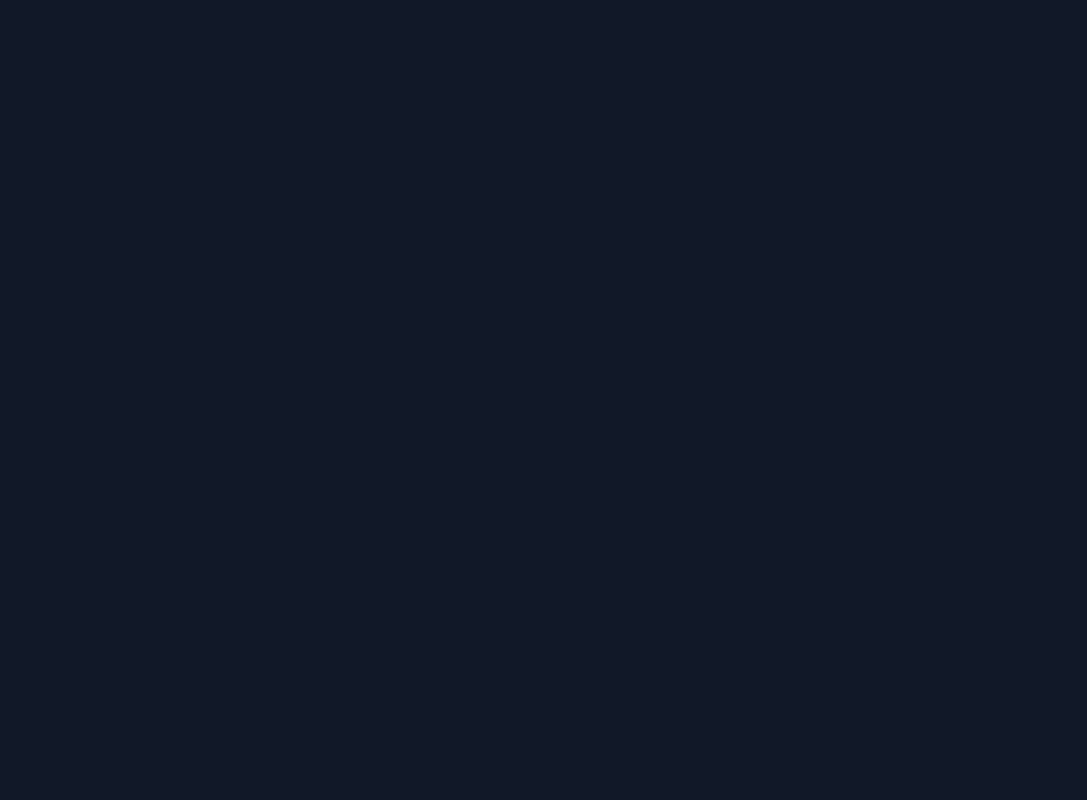
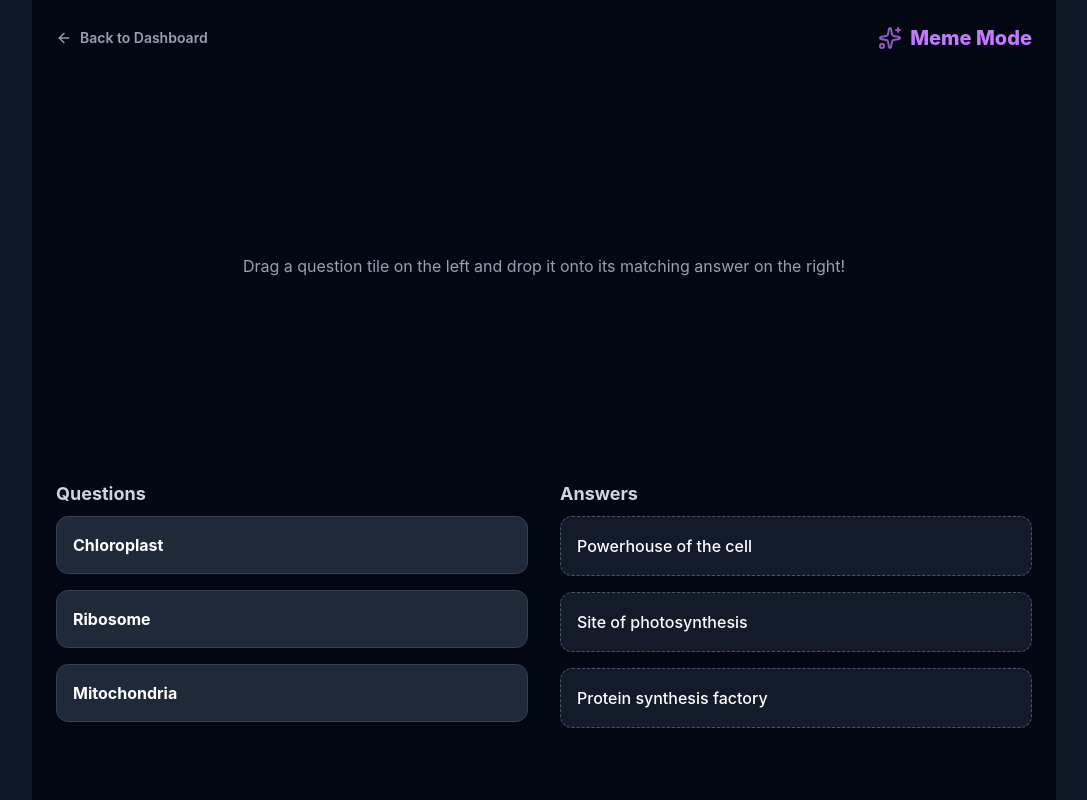
Before and after one commit to junaidbillah3-prog/Study-Fun, a React (Vite) app: page /meme-mode/1 in a window 1280 px wide. Before the commit this address had no page. Shown: the whole page, without its empty margins (96-1183 px from the left). Built offline with nearby package versions, Linux system fonts and the light colour scheme.

Commit message:
Add interactive Meme Mode with drag and drop audio/video triggers

```diff
--- a/src/App.jsx
+++ b/src/App.jsx
@@ -2,6 +2,7 @@ import { BrowserRouter, Routes, Route } from 'react-router-dom';
 import Dashboard from './pages/Dashboard';
 import Quiz from './pages/Quiz';
 import Leaderboard from './pages/Leaderboard';
+import MemeMode from './pages/MemeMode';
 
 function App() {
   return (
@@ -10,6 +11,8 @@ function App() {
         <Route path="/leaderboard" element={<Leaderboard />} />
         <Route path="/" element={<Dashboard />} />
         <Route path="/quiz/:subjectId" element={<Quiz />} />
+        <Route path="/meme-mode/:subjectId" element={<MemeMode />} />
+        <Route path="/leaderboard" element={<Leaderboard />} />
       </Routes>
     </BrowserRouter>
   );
--- a/src/pages/Dashboard.jsx
+++ b/src/pages/Dashboard.jsx
@@ -91,11 +91,11 @@ export default function Dashboard() {
 {subjects.map((subj) => {
   const IconComponent = subj.icon;
   return (
-            <Link
+    <div
       key={subj.id}
-              to={`/quiz/${subj.id}`}
-              className={`p-6 rounded-2xl border bg-gray-800/50 backdrop-blur-sm transition-all transform hover:-translate-y-1 flex items-center gap-5 shadow-lg ${subj.color}`}
+      className={`p-6 rounded-2xl border bg-gray-800/50 backdrop-blur-sm transition-all flex flex-col justify-between shadow-lg ${subj.color}`}
     >
+      <div className="flex items-center gap-5 mb-4">
         <div className="p-4 rounded-xl bg-gray-900/80 shadow-inner">
           <IconComponent className="w-8 h-8" />
         </div>
@@ -103,7 +103,23 @@ export default function Dashboard() {
           <h3 className="text-2xl font-bold text-white mb-1">{subj.name}</h3>
           <p className="text-sm text-gray-400">Practice questions, past papers, and instant scoring.</p>
         </div>
+      </div>
+
+      <div className="grid grid-cols-2 gap-3 mt-2">
+        <Link
+          to={`/quiz/${subj.id}`}
+          className="text-center py-2 px-4 bg-blue-600/80 hover:bg-blue-600 text-white font-bold text-sm rounded-xl transition-all"
+        >
+          Classic Quiz
         </Link>
+        <Link
+          to={`/meme-mode/${subj.id}`}
+          className="text-center py-2 px-4 bg-purple-600/80 hover:bg-purple-600 text-white font-bold text-sm rounded-xl transition-all flex items-center justify-center gap-1.5"
+        >
+          <Sparkles className="w-4 h-4" /> Meme Mode
+        </Link>
+      </div>
+    </div>
   );
 })}
       </div>
--- /dev/null
+++ b/src/pages/MemeMode.jsx
@@ -0,0 +1,219 @@
+import { useState, useEffect, useRef } from 'react';
+import { useParams, Link } from 'react-router-dom';
+import { supabase } from '../lib/supabase';
+import { ArrowLeft, Sparkles, RefreshCw, Trophy } from 'lucide-react';
+
+const SUPABASE_PROJECT_URL = import.meta.env.VITE_SUPABASE_URL;
+const BUCKET_NAME = 'meme-assets';
+
+// Sample meme matching pairs per subject
+const SAMPLE_PAIRS = {
+  'life-sciences': [
+    { id: 1, prompt: 'Mitochondria', answer: 'Powerhouse of the cell' },
+    { id: 2, prompt: 'Ribosome', answer: 'Protein synthesis factory' },
+    { id: 3, prompt: 'Chloroplast', answer: 'Site of photosynthesis' },
+  ],
+  'physical-sciences': [
+    { id: 1, prompt: 'Newton 1st Law', answer: 'Inertia / Law of Rest' },
+    { id: 2, prompt: 'F = ma', answer: 'Newton 2nd Law equation' },
+    { id: 3, prompt: 'Work done', answer: 'Force times displacement' },
+  ],
+  'mathematics': [
+    { id: 1, prompt: 'Derivative of x²', answer: '2x' },
+    { id: 2, prompt: 'Integral of 1/x', answer: 'ln|x| + C' },
+    { id: 3, prompt: 'Sin²θ + Cos²θ', answer: '1' },
+  ],
+  'history': [
+    { id: 1, prompt: 'Cold War', answer: 'US vs USSR tension without direct war' },
+    { id: 2, prompt: '1994', answer: 'First democratic election in South Africa' },
+  ]
+};
+
+export default function MemeMode() {
+  const { subjectId } = useParams();
+  const pairs = SAMPLE_PAIRS[subjectId] || SAMPLE_PAIRS['life-sciences'];
+
+  const [prompts, setPrompts] = useState([]);
+  const [answers, setAnswers] = useState([]);
+  const [connections, setConnections] = useState({}); // { promptId: answerId }
+  const [draggedPromptId, setDraggedPromptId] = useState(null);
+
+  // Active Meme Overlay State
+  const [activeMeme, setActiveMeme] = useState(null); // { type: 'correct'|'wrong', mediaUrl: '', isVideo: boolean }
+  const audioRef = useRef(null);
+
+  useEffect(() => {
+    // Shuffle prompts and answers independently
+    setPrompts([...pairs].sort(() => Math.random() - 0.5));
+    setAnswers([...pairs].sort(() => Math.random() - 0.5));
+  }, [subjectId]);
+
+  const stopCurrentAudio = () => {
+    if (audioRef.current) {
+      audioRef.current.pause();
+      audioRef.current.currentTime = 0;
+      audioRef.current = null;
+    }
+  };
+
+  const triggerMeme = (isCorrect) => {
+    stopCurrentAudio();
+
+    const mediaFileName = isCorrect ? 'correct.mp4' : 'wrong.mp4';
+    const audioFileName = isCorrect ? 'correct.mp3' : 'wrong.mp3';
+
+    const mediaUrl = `${SUPABASE_PROJECT_URL}/storage/v1/object/public/${BUCKET_NAME}/${mediaFileName}`;
+    const audioUrl = `${SUPABASE_PROJECT_URL}/storage/v1/object/public/${BUCKET_NAME}/${audioFileName}`;
+
+    const isVideo = mediaFileName.endsWith('.mp4');
+
+    setActiveMeme({
+      type: isCorrect ? 'correct' : 'wrong',
+      mediaUrl,
+      isVideo,
+    });
+
+    const audio = new Audio(audioUrl);
+    audioRef.current = audio;
+
+    audio.play().catch((err) => console.log('Audio playback prevented:', err));
+
+    audio.onended = () => {
+      setActiveMeme(null);
+    };
+  };
+
+  // Drag and Drop Handlers
+  const handleDragStart = (e, promptId) => {
+    setDraggedPromptId(promptId);
+    e.dataTransfer.setData('text/plain', promptId.toString());
+  };
+
+  const handleDrop = (e, answerId) => {
+    e.preventDefault();
+    if (!draggedPromptId) return;
+
+    // Check if correct match
+    const isCorrect = draggedPromptId === answerId;
+
+    setConnections((prev) => ({
+      ...prev,
+      [draggedPromptId]: answerId,
+    }));
+
+    triggerMeme(isCorrect);
+    setDraggedPromptId(null);
+  };
+
+  const handleDisconnect = (promptId) => {
+    stopCurrentAudio();
+    setActiveMeme(null);
+
+    setConnections((prev) => {
+      const copy = { ...prev };
+      delete copy[promptId];
+      return copy;
+    });
+  };
+
+  const handleDragOver = (e) => {
+    e.preventDefault();
+  };
+
+  return (
+    <div className="min-h-screen bg-gray-950 text-white p-6 max-w-5xl mx-auto flex flex-col justify-between relative">
+      {/* Top Bar */}
+      <div className="flex justify-between items-center mb-8">
+        <Link to="/" className="flex items-center gap-2 text-gray-400 hover:text-white text-sm font-semibold">
+          <ArrowLeft className="w-4 h-4" /> Back to Dashboard
+        </Link>
+        <div className="flex items-center gap-2 text-purple-400 font-extrabold text-xl">
+          <Sparkles className="w-6 h-6 animate-pulse" /> Meme Mode
+        </div>
+      </div>
+
+      <p className="text-center text-gray-400 mb-8">
+        Drag a question tile on the left and drop it onto its matching answer on the right!
+      </p>
+
+      {/* Drag & Drop Area */}
+      <div className="grid grid-cols-1 md:grid-cols-2 gap-8 mb-12">
+        {/* Prompts Column */}
+        <div className="space-y-4">
+          <h3 className="text-lg font-bold text-gray-300 mb-2">Questions</h3>
+          {prompts.map((p) => {
+            const isConnected = connections[p.id] !== undefined;
+            return (
+              <div
+                key={p.id}
+                draggable
+                onDragStart={(e) => handleDragStart(e, p.id)}
+                className={`p-4 rounded-xl border font-bold cursor-grab active:cursor-grabbing transition-all flex justify-between items-center ${
+                  isConnected
+                    ? 'bg-purple-900/40 border-purple-500/50 text-purple-200'
+                    : 'bg-gray-800 border-gray-700 hover:border-gray-500 text-white'
+                }`}
+              >
+                <span>{p.prompt}</span>
+                {isConnected && (
+                  <button
+                    onClick={() => handleDisconnect(p.id)}
+                    className="text-xs bg-red-500/20 text-red-400 border border-red-500/30 px-2 py-1 rounded hover:bg-red-500/40"
+                  >
+                    Disconnect
+                  </button>
+                )}
+              </div>
+            );
+          })}
+        </div>
+
+        {/* Answers Column (Drop Zones) */}
+        <div className="space-y-4">
+          <h3 className="text-lg font-bold text-gray-300 mb-2">Answers</h3>
+          {answers.map((a) => {
+            const connectedPromptId = Object.keys(connections).find(
+              (pId) => connections[pId] === a.id
+            );
+            return (
+              <div
+                key={a.id}
+                onDragOver={handleDragOver}
+                onDrop={(e) => handleDrop(e, a.id)}
+                className={`p-4 rounded-xl border font-medium transition-all min-h-[60px] flex items-center ${
+                  connectedPromptId
+                    ? connectedPromptId === a.id
+                      ? 'bg-emerald-900/30 border-emerald-500 text-emerald-300'
+                      : 'bg-red-900/30 border-red-500 text-red-300'
+                    : 'bg-gray-800/60 border-dashed border-gray-600 hover:border-purple-400'
+                }`}
+              >
+                <span>{a.answer}</span>
+              </div>
+            );
+          })}
+        </div>
+      </div>
+
+      {/* Floating Meme Popup (Bottom Right) */}
+      {activeMeme && (
+        <div className="fixed bottom-6 right-6 z-50 bg-gray-900 border-2 border-purple-500 rounded-2xl p-2 shadow-2xl max-w-[220px] animate-bounce">
+          {activeMeme.isVideo ? (
+            <video
+              src={activeMeme.mediaUrl}
+              autoPlay
+              playsInline
+              className="rounded-xl w-full h-auto object-cover"
+            />
+          ) : (
+            <img
+              src={activeMeme.mediaUrl}
+              alt="Meme Popup"
+              className="rounded-xl w-full h-auto object-cover"
+            />
+          )}
+        </div>
+      )}
+    </div>
+  );
+}
```
Lines whose indentation alone changed are shown as unchanged.
